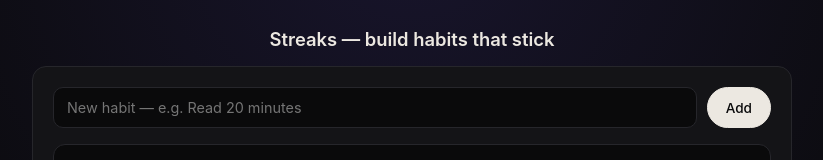
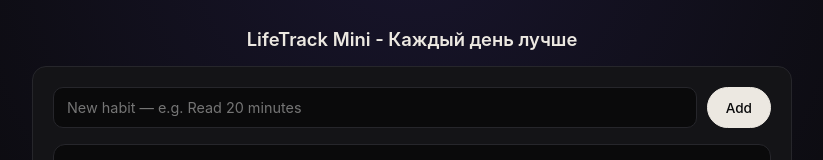
Before and after one commit to dmitrynorayev-a11y/lifetrack-mini, a plain HTML site: page index.html in a window 1280 px wide. Shown: the top 160 px of the page, without its empty margins (228-1051 px from the left). Drawn offline with Linux system fonts and the light colour scheme.

Commit message:
Update index.html

```diff
--- a/index.html
+++ b/index.html
@@ -42,7 +42,7 @@
 </style>
 </head>
 <body>
-  <h1>Streaks — build habits that stick</h1>
+  <h1>LifeTrack Mini - Каждый день лучше</h1>
   <div class="card">
     <div class="add">
       <input id="name" maxlength="40" placeholder="New habit — e.g. Read 20 minutes" />
```
